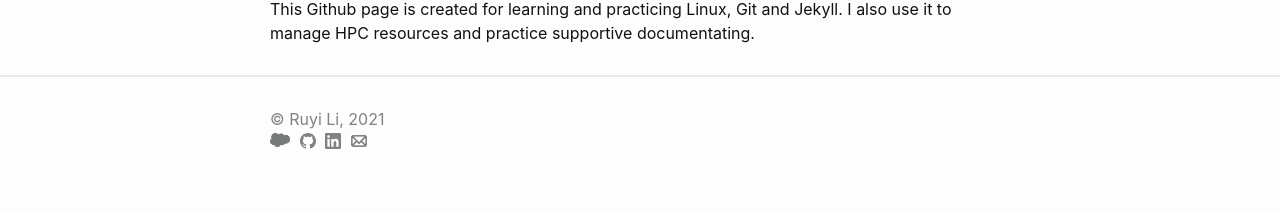
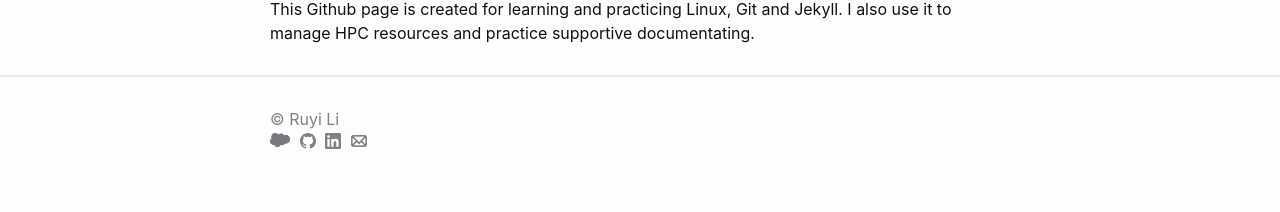
Before and after one commit to Ruyi95/Ruyi95.github.io, a Jekyll site: the page built from index.markdown, in a window 1280 px wide. Shown: the part 707-919 px from the top of the page. Built offline with Jekyll 4.4.1, drawn with Linux system fonts in a browser that asks for light colours.

```diff
--- a/_includes/footer.html
+++ b/_includes/footer.html
@@ -8,9 +8,9 @@
         <ul class="contact-list">
           <li class="p-name">
             {%- if site.author -%}
-            © {{ site.author | escape }}, 2021
+            © {{ site.author | escape }}
             {%- else -%}
-            © {{ site.title | escape }}, 2021
+            © {{ site.title | escape }}
             {%- endif -%}
             </li>
             <li class="social-media-list">
```
